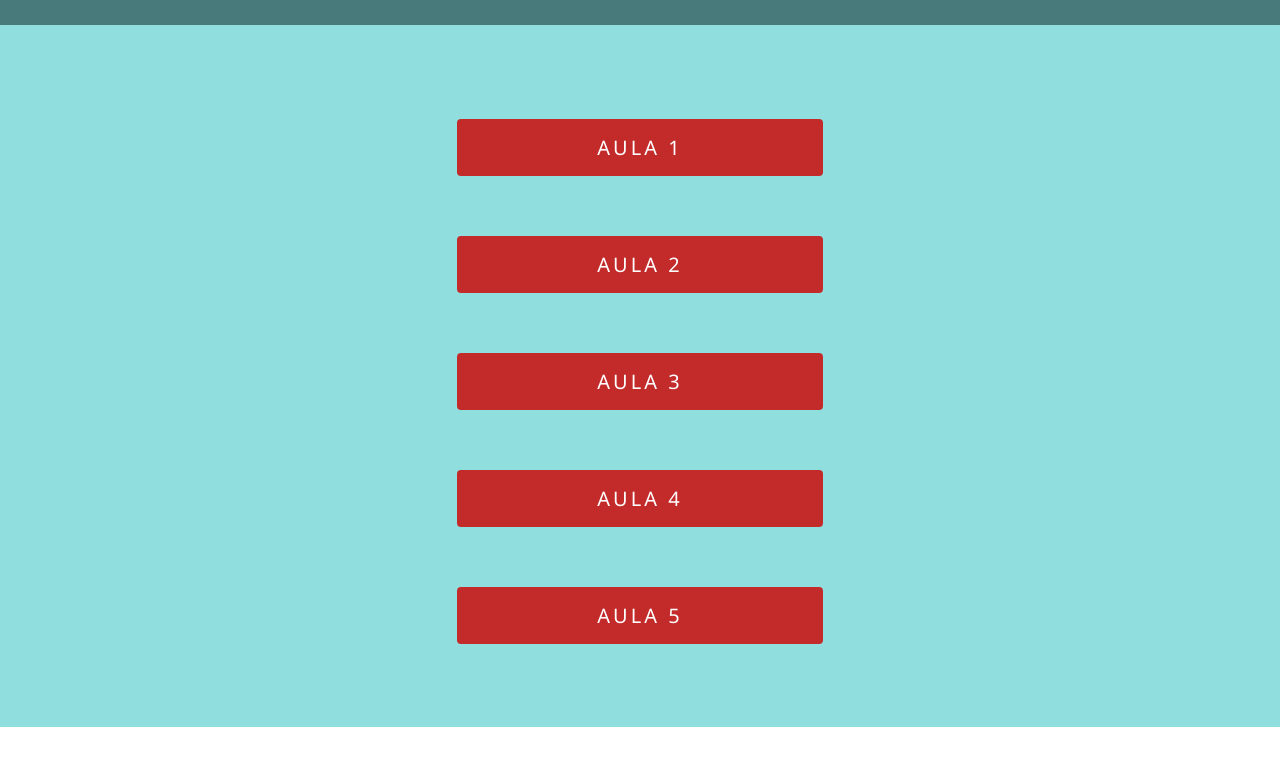
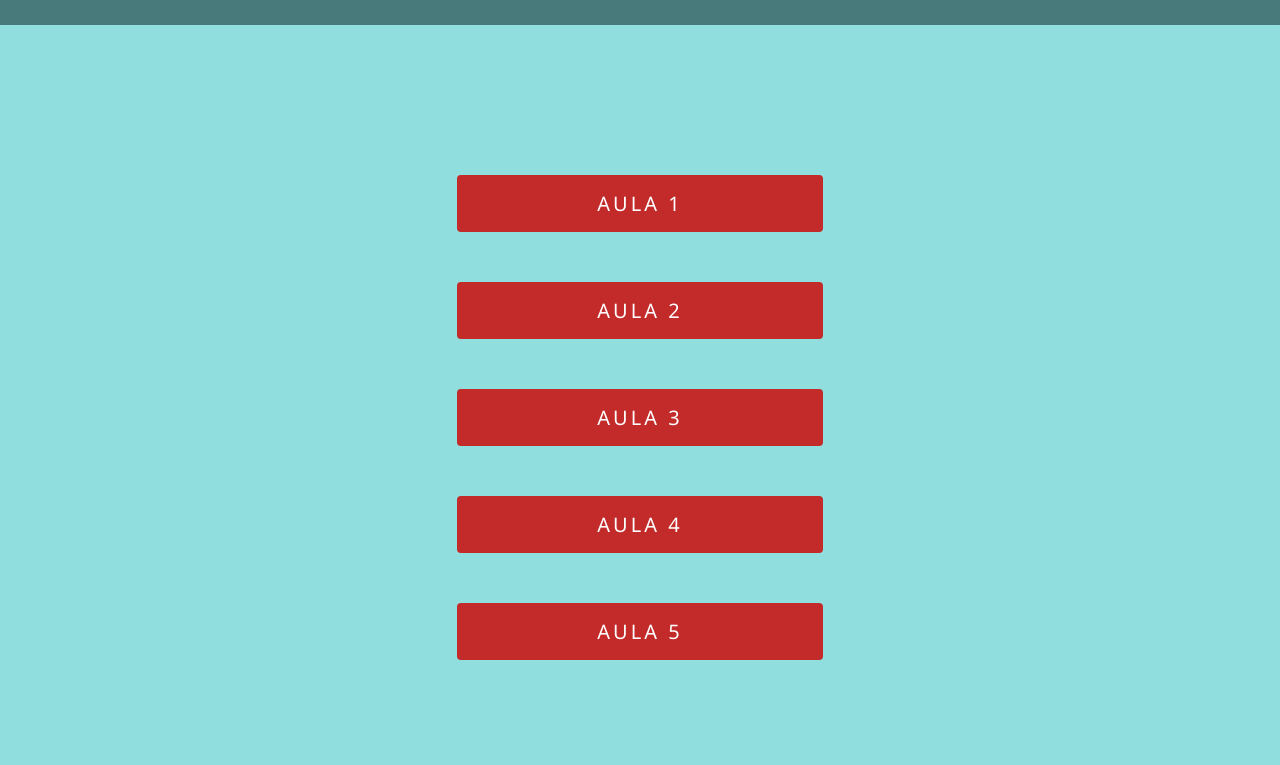
Before and after one commit to Cesar-Felizardo/STUDY, a plain HTML site: page index.html in a window 1280 px wide. Shown: the part 75-840 px from the top of the page. Before the commit the page ends 802 px from the top, so only its background shows below. Drawn offline with Linux system fonts and the light colour scheme.

Commit message:
terceiro commit

```diff
--- a/css/style.css
+++ b/css/style.css
@@ -1,6 +1,10 @@
 *{
     margin: 0;
     padding: 0;
+}
+
+body {
+    background-color: rgb(145, 222, 153);
 }
 
 header {
@@ -22,12 +26,12 @@ main {
     align-items: center;
     flex-direction: column;
     background-color: rgb(145, 222, 222);
-    padding: 35px 10px;
-    height: 79vh;
+    padding: 30px 10px;
+    height: 88vh;
 }
 
 .studing {
-    margin-bottom: 40px;
+    margin-bottom: 30px;
     padding-top: 50px;
 }
 
```
